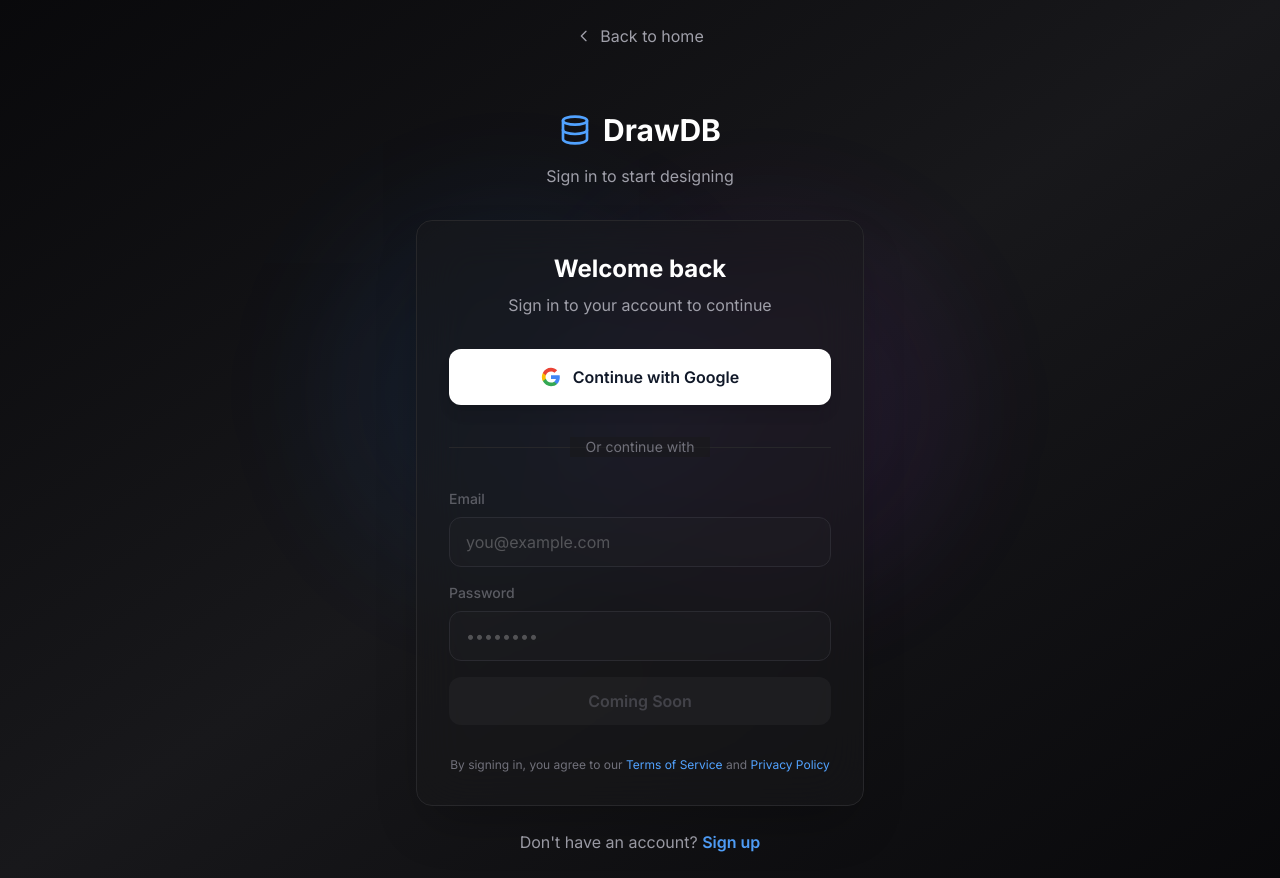
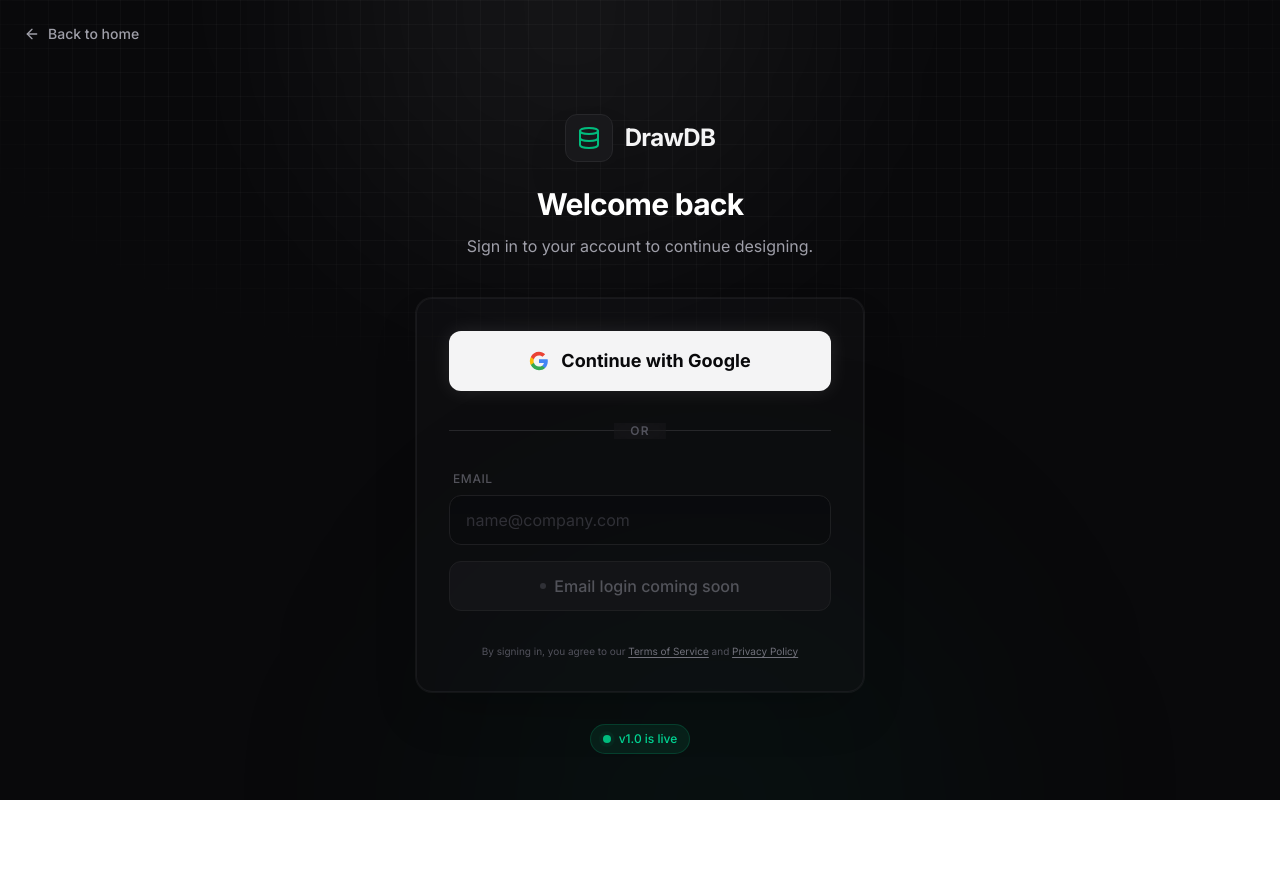
Before and after one commit to Praveenkumar02023/schema, a Next.js app: page /signin in a window 1280 px wide. After the commit the page ends 800 px from the top, so only its background shows below. Built offline with nearby package versions, Linux system fonts and the light colour scheme.

Commit message:
update signin page.

```diff
--- a/app/signin/page.tsx
+++ b/app/signin/page.tsx
@@ -1,6 +1,6 @@
 'use client';
 
-import { Database } from 'lucide-react';
+import { Database, ArrowLeft, Loader2 } from 'lucide-react';
 import Link from 'next/link';
 import { signIn } from 'next-auth/react';
 import { useState } from 'react';
@@ -19,48 +19,58 @@
   };
 
   return (
-    <div className="min-h-screen bg-gradient-to-br from-zinc-950 via-zinc-900 to-zinc-950 text-white flex items-center justify-center p-6">
-      {/* Animated Background */}
-      <div className="absolute inset-0 overflow-hidden">
-        <div className="absolute w-96 h-96 bg-blue-500/10 rounded-full blur-3xl top-1/4 left-1/4 animate-pulse" />
-        <div className="absolute w-96 h-96 bg-purple-500/10 rounded-full blur-3xl bottom-1/4 right-1/4 animate-pulse delay-1000" />
+    <div className="min-h-screen bg-zinc-950 text-white selection:bg-emerald-500/30 flex flex-col relative overflow-hidden">
+
+      {/* Modern Grid Background (Matches Landing Page) */}
+      <div className="absolute inset-0 bg-[linear-gradient(to_right,#80808012_1px,transparent_1px),linear-gradient(to_bottom,#80808012_1px,transparent_1px)] bg-[size:24px_24px] [mask-image:radial-gradient(ellipse_60%_50%_at_50%_0%,#000_70%,transparent_100%)] opacity-80 pointer-events-none" />
+
+      {/* Subtle Spotlights */}
+      <div className="absolute top-0 left-1/4 w-[500px] h-[500px] bg-white/5 rounded-full blur-[120px] -translate-y-1/2 pointer-events-none" />
+      <div className="absolute bottom-0 right-1/4 w-[500px] h-[500px] bg-emerald-900/10 rounded-full blur-[120px] translate-y-1/2 pointer-events-none" />
+
+      {/* Header / Nav */}
+      <div className="relative z-20 w-full p-6 flex justify-between items-center max-w-7xl mx-auto">
+        <Link
+          href="/"
+          className="flex items-center gap-2 text-zinc-400 hover:text-white transition-colors text-sm font-medium group"
+        >
+          <ArrowLeft size={16} className="group-hover:-translate-x-1 transition-transform" />
+          Back to home
+        </Link>
       </div>
 
-      {/* Sign In Card */}
-      <div className="relative z-10 w-full max-w-md">
-        {/* Logo & Back Link */}
-        <div className="text-center mb-8">
-          <Link href="/" className="inline-flex items-center gap-2 text-zinc-400 hover:text-white transition-colors mb-8">
-            <svg className="w-4 h-4" fill="none" stroke="currentColor" viewBox="0 0 24 24">
-              <path strokeLinecap="round" strokeLinejoin="round" strokeWidth={2} d="M15 19l-7-7 7-7" />
-            </svg>
-            Back to home
+      {/* Main Content */}
+      <div className="flex-1 flex items-center justify-center p-6 relative z-10">
+        <div className="w-full max-w-md animate-in fade-in slide-in-from-bottom-8 duration-700">
+
+          {/* Logo Section */}
+          <div className="text-center mb-10">
+            <Link href="/" className="inline-flex items-center gap-3 mb-6 group">
+              <div className="w-12 h-12 rounded-xl bg-zinc-900 border border-zinc-800 flex items-center justify-center shadow-2xl group-hover:scale-105 transition-transform duration-300">
+                 <Database size={24} className="text-emerald-500" />
+              </div>
+              <span className="text-2xl font-bold tracking-tight text-zinc-100">DrawDB</span>
             </Link>
-
-          <div className="flex items-center justify-center gap-3 mb-4 mt-8">
-            <Database size={32} className="text-blue-400" />
-            <span className="text-3xl font-bold">DrawDB</span>
-          </div>
-          <p className="text-zinc-400">Sign in to start designing</p>
+            <h1 className="text-3xl font-bold tracking-tight mb-3 text-white">Welcome back</h1>
+            <p className="text-zinc-400">Sign in to your account to continue designing.</p>
           </div>
 
           {/* Card */}
-        <div className="bg-zinc-900/50 backdrop-blur-xl rounded-2xl border border-zinc-800 p-8 shadow-2xl">
-          <h1 className="text-2xl font-bold mb-2 text-center">Welcome back</h1>
-          <p className="text-zinc-400 text-center mb-8">Sign in to your account to continue</p>
+          <div className="bg-zinc-900/30 backdrop-blur-md border border-zinc-800/50 rounded-2xl p-8 shadow-2xl ring-1 ring-white/5 relative overflow-hidden group">
 
+            {/* Hover Glow Effect */}
+            <div className="absolute inset-0 bg-gradient-to-br from-emerald-500/5 via-transparent to-transparent opacity-0 group-hover:opacity-100 transition-opacity duration-500 pointer-events-none" />
+
+            <div className="relative z-10">
               {/* Google Sign In Button */}
               <button
                 onClick={handleGoogleSignIn}
                 disabled={isLoading}
-            className="w-full flex items-center justify-center gap-3 px-6 py-4 bg-white hover:bg-gray-50 text-gray-900 rounded-xl font-semibold transition-all duration-300 shadow-lg hover:shadow-xl hover:scale-[1.02] group disabled:opacity-50 disabled:cursor-not-allowed disabled:hover:scale-100"
+                className="w-full relative flex items-center justify-center gap-3 px-6 py-4 bg-zinc-100 hover:bg-white text-zinc-950 rounded-xl font-bold text-lg transition-all duration-200 hover:-translate-y-0.5 shadow-[0_0_20px_rgba(255,255,255,0.1)] disabled:opacity-50 disabled:cursor-not-allowed disabled:hover:translate-y-0 disabled:hover:bg-zinc-100 disabled:shadow-none"
               >
                 {isLoading ? (
                   <>
-                <svg className="animate-spin h-5 w-5" viewBox="0 0 24 24">
-                  <circle className="opacity-25" cx="12" cy="12" r="10" stroke="currentColor" strokeWidth="4" fill="none" />
-                  <path className="opacity-75" fill="currentColor" d="M4 12a8 8 0 018-8V0C5.373 0 0 5.373 0 12h4zm2 5.291A7.962 7.962 0 014 12H0c0 3.042 1.135 5.824 3 7.938l3-2.647z" />
-                </svg>
+                    <Loader2 size={20} className="animate-spin text-zinc-500" />
                     <span>Signing in...</span>
                   </>
                 ) : (
@@ -93,60 +103,57 @@
                 <div className="absolute inset-0 flex items-center">
                   <div className="w-full border-t border-zinc-800"></div>
                 </div>
-            <div className="relative flex justify-center text-sm">
-              <span className="px-4 bg-zinc-900/50 text-zinc-500">Or continue with</span>
+                <div className="relative flex justify-center">
+                  <span className="px-4 bg-zinc-900/50 backdrop-blur text-xs uppercase tracking-widest text-zinc-600 font-semibold">Or</span>
                 </div>
               </div>
 
-          {/* Email Sign In (Disabled) */}
-          <div className="space-y-4 opacity-50 pointer-events-none">
-            <div>
-              <label className="block text-sm font-medium text-zinc-400 mb-2">Email</label>
+              {/* Email Sign In (Disabled - Visual Only) */}
+              <div className="space-y-4 opacity-70">
+                <div className="group/input">
+                  <label className="block text-xs font-medium text-zinc-500 mb-2 ml-1 uppercase tracking-wider">Email</label>
                   <input
                     type="email"
                     disabled
-                placeholder="you@example.com"
-                className="w-full px-4 py-3 bg-zinc-800/50 border border-zinc-700 rounded-xl focus:outline-none focus:border-blue-500 transition-colors"
-              />
-            </div>
-            <div>
-              <label className="block text-sm font-medium text-zinc-400 mb-2">Password</label>
-              <input
-                type="password"
-                disabled
-                placeholder="••••••••"
-                className="w-full px-4 py-3 bg-zinc-800/50 border border-zinc-700 rounded-xl focus:outline-none focus:border-blue-500 transition-colors"
+                    placeholder="name@company.com"
+                    className="w-full px-4 py-3 bg-zinc-950/50 border border-zinc-800 rounded-xl text-zinc-400 placeholder:text-zinc-700 focus:outline-none cursor-not-allowed"
                   />
                 </div>
                 <button
                   disabled
-              className="w-full px-6 py-3 bg-zinc-800 text-zinc-500 rounded-xl font-semibold cursor-not-allowed"
+                  className="w-full px-6 py-3 bg-zinc-900 border border-zinc-800 text-zinc-500 rounded-xl font-medium cursor-not-allowed hover:bg-zinc-800 transition-colors flex items-center justify-center gap-2"
                 >
-              Coming Soon
+                  <span className="w-1.5 h-1.5 rounded-full bg-zinc-700" />
+                  Email login coming soon
                 </button>
               </div>
 
               {/* Terms */}
-          <p className="text-xs text-zinc-500 text-center mt-8">
+              <p className="text-[10px] text-zinc-600 text-center mt-8 leading-relaxed">
                 By signing in, you agree to our{' '}
-            <a href="#" className="text-blue-400 hover:text-blue-300 transition-colors">
+                <Link href="#" className="text-zinc-500 hover:text-zinc-300 underline underline-offset-2 transition-colors">
                   Terms of Service
-            </a>{' '}
+                </Link>{' '}
                 and{' '}
-            <a href="#" className="text-blue-400 hover:text-blue-300 transition-colors">
+                <Link href="#" className="text-zinc-500 hover:text-zinc-300 underline underline-offset-2 transition-colors">
                   Privacy Policy
-            </a>
-          </p>
-        </div>
-
-        {/* Sign Up Link */}
-        <p className="text-center text-zinc-400 mt-6">
-          Don't have an account?{' '}
-          <Link href="/signup" className="text-blue-400 hover:text-blue-300 font-semibold transition-colors">
-            Sign up
                 </Link>
               </p>
             </div>
           </div>
+
+          <div className="mt-8 text-center animate-in fade-in slide-in-from-bottom-4 duration-700 delay-200">
+             <div className="inline-flex items-center gap-2 px-3 py-1.5 rounded-full border border-emerald-500/20 bg-emerald-500/10 text-xs font-medium text-emerald-400">
+                <span className="relative flex h-2 w-2">
+                  <span className="animate-ping absolute inline-flex h-full w-full rounded-full bg-emerald-400 opacity-75"></span>
+                  <span className="relative inline-flex rounded-full h-2 w-2 bg-emerald-500"></span>
+                </span>
+                v1.0 is live
+              </div>
+          </div>
+
+        </div>
+      </div>
+    </div>
   );
 }
```
Lines whose indentation alone changed are shown as unchanged.
